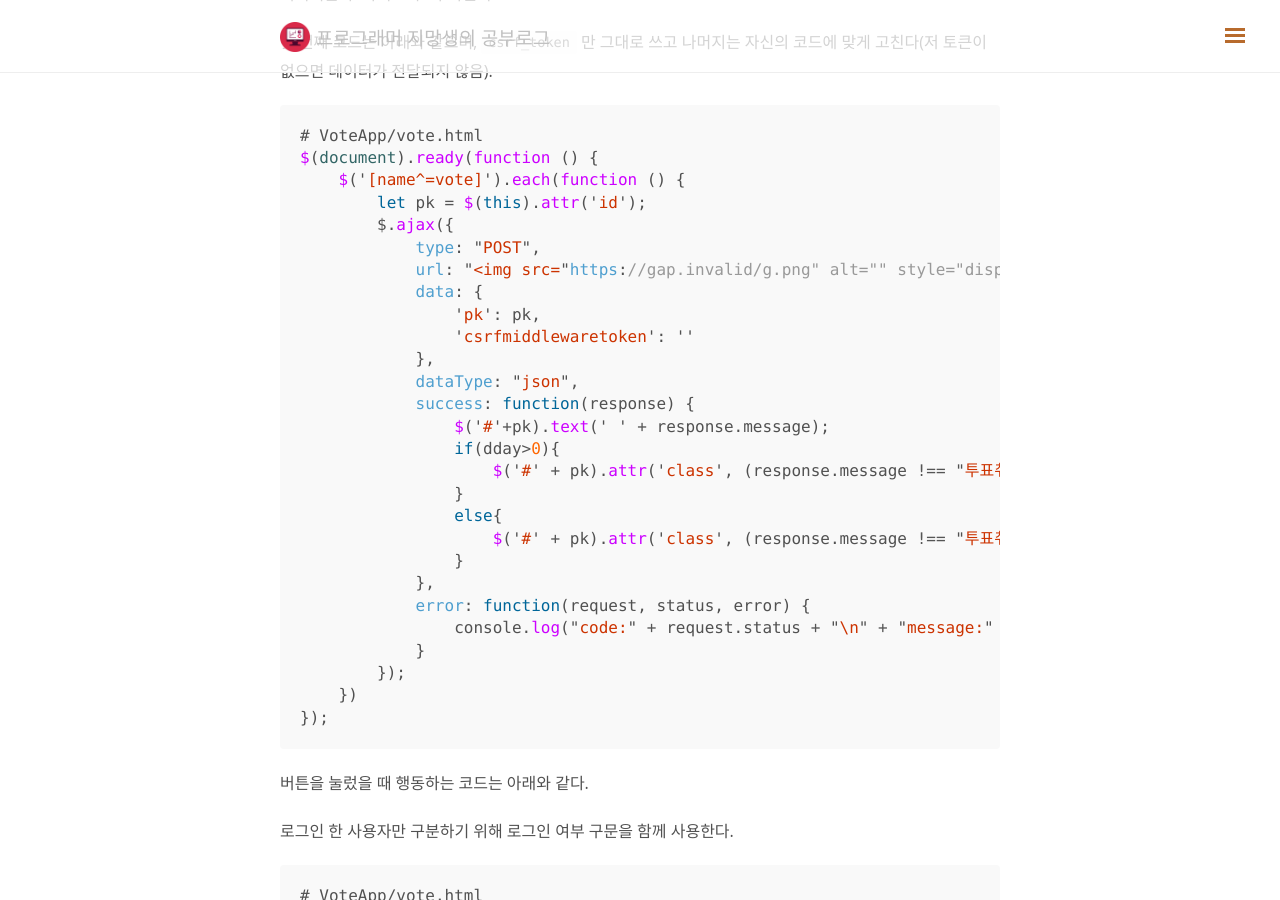
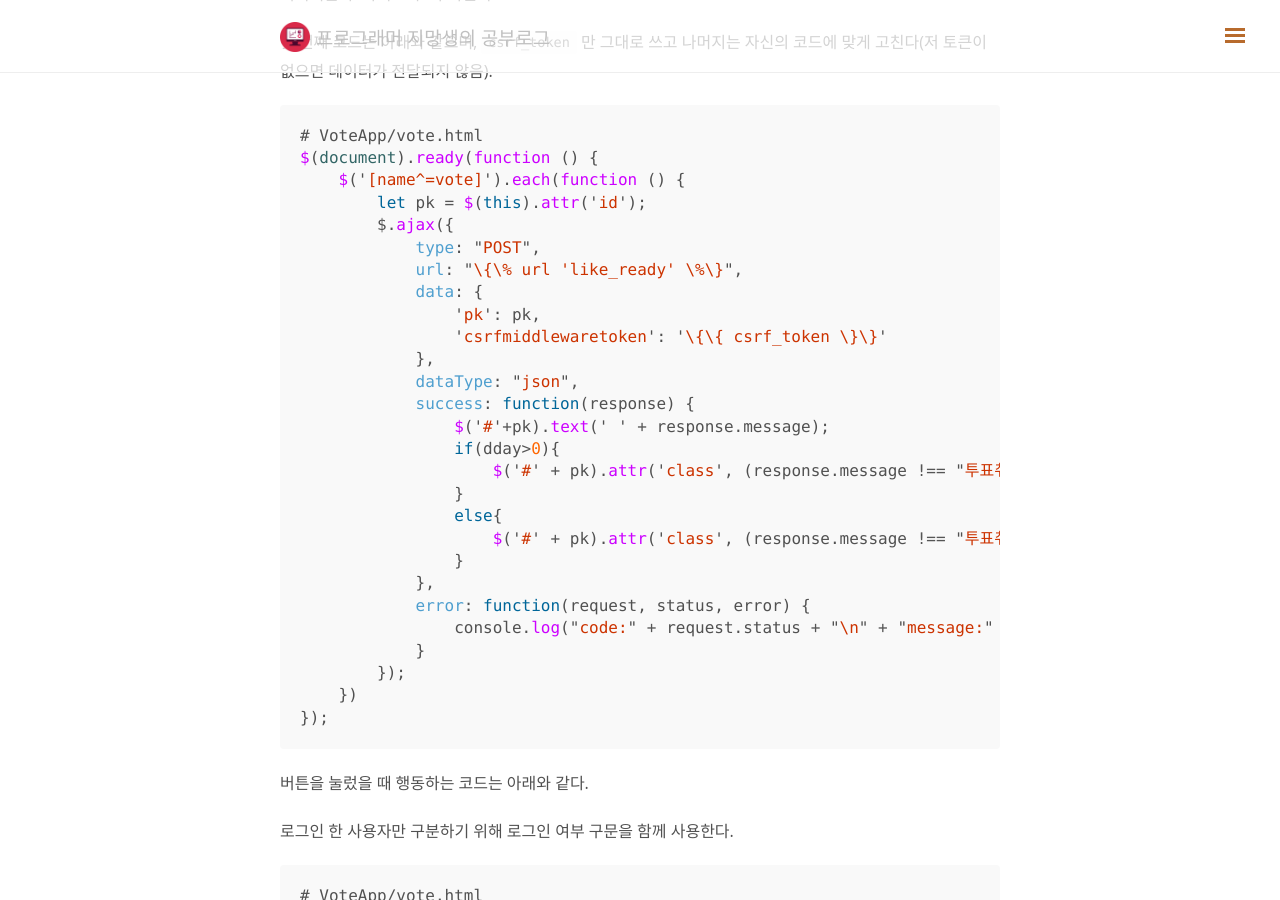
Before and after one commit to level120/level120.github.io, a Jekyll site: the page built from _posts/python/2018-07-28-django-vote2.md, in a window 1280 px wide and 900 px high, scrolled down 1227 px. Built offline with Jekyll 4.4.1, drawn with Linux system fonts in a browser that asks for light colours; nearby versions of some CDN libraries; comment, search, counter and statistics services are not loaded.

Commit message:
문법에러

```diff
--- a/_posts/python/2018-07-28-django-vote2.md
+++ b/_posts/python/2018-07-28-django-vote2.md
@@ -52,10 +52,10 @@
         let pk = $(this).attr('id');
         $.ajax({
             type: "POST",
-            url: "{% url 'like_ready' %}",
+            url: "\{\% url 'like_ready' \%\}",
             data: {
                 'pk': pk,
-                'csrfmiddlewaretoken': '{{ csrf_token }}'
+                'csrfmiddlewaretoken': '\{\{ csrf_token \}\}'
             },
             dataType: "json",
             success: function(response) {
@@ -86,15 +86,15 @@
     let pk = $(this).attr('id');
     $.ajax({
         type: "POST",
-        url: "{% url 'like' %}",
+        url: "\{\% url 'like' \%\}",
         data: {
             'pk': pk,
-            'csrfmiddlewaretoken': '{{ csrf_token }}'
+            'csrfmiddlewaretoken': '\{\{ csrf_token \}\}'
         },
         dataType: "json",
         success: function(response) {
-            $('.pb'+pk).css('width', (response.likes_count/{{ all_member }})*100+'%');
-            $('.pb'+pk+' span').text(response.likes_count+' / '+{{ all_member }});
+            $('.pb'+pk).css('width', (response.likes_count/\{\{ all_member \}\})*100+'%');
+            $('.pb'+pk+' span').text(response.likes_count+' / '+\{\{ all_member \}\});
             $('#'+pk).text(' ' + response.message).attr('class', (response.message!=="투표취소 ")?'like btn btn-success glyphicon glyphicon-thumbs-up':'like btn btn-danger glyphicon glyphicon-thumbs-down');
         },
         error: function(request, status, error) {
```
